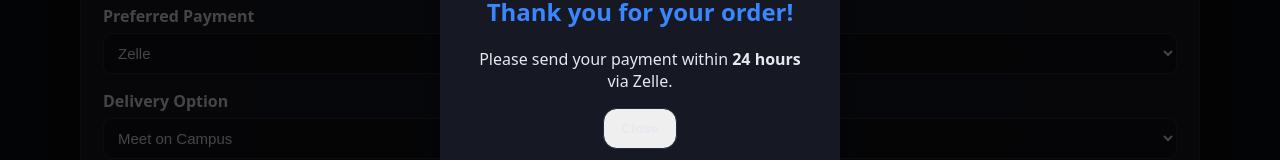
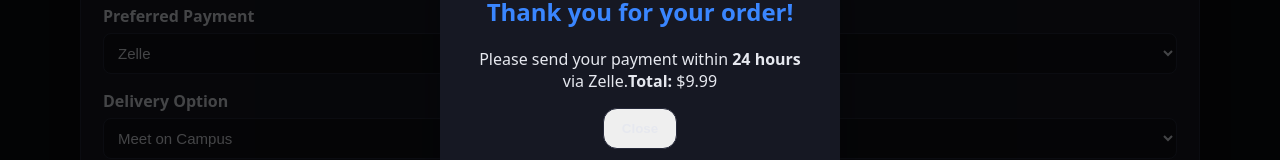
Before and after one commit to vram123/Tapit-website, a React (Create React App) app: page /payment in a window 1280 px wide. Both pictures are taken after typing "Sample", "5551234", "name@example.com", "https://example.com", "Sample" into the empty fields and a click on the button "Submit Order". Shown: the part 708-868 px from the top of the page. Built offline with nearby package versions, Linux system fonts and the light colour scheme; no server answers.

Commit message:
If user selects delivery, $5 is added to total

```diff
--- a/src/components/PaymentPage.js
+++ b/src/components/PaymentPage.js
@@ -5,6 +5,7 @@ import "./Payment.css";
 import axios from "axios";
 
 function PaymentPage() {
+  const navigate = useNavigate();
   const [formData, setFormData] = useState({
     name: "",
     phoneNumber: "",
@@ -213,11 +214,12 @@ function PaymentPage() {
             <p>
               Please send your payment within <strong>24 hours</strong> via{" "}
               {formData.paymentMethod}.
+              <strong>Total:</strong> ${formData.numCards * 9.99}
               {formData.delivery === "Mail" && (
-                <> A $5 mailing fee will be added.</>
+                <><strong>Total:</strong> ${(formData.numCards * 9.99) + 5}</>
               )}
             </p>
-            <button className="btn ghost" onClick={() => setShowPopup(false)}>
+            <button className="btn ghost" onClick={() => navigate("/")}>
               Close
             </button>
           </div>
```
